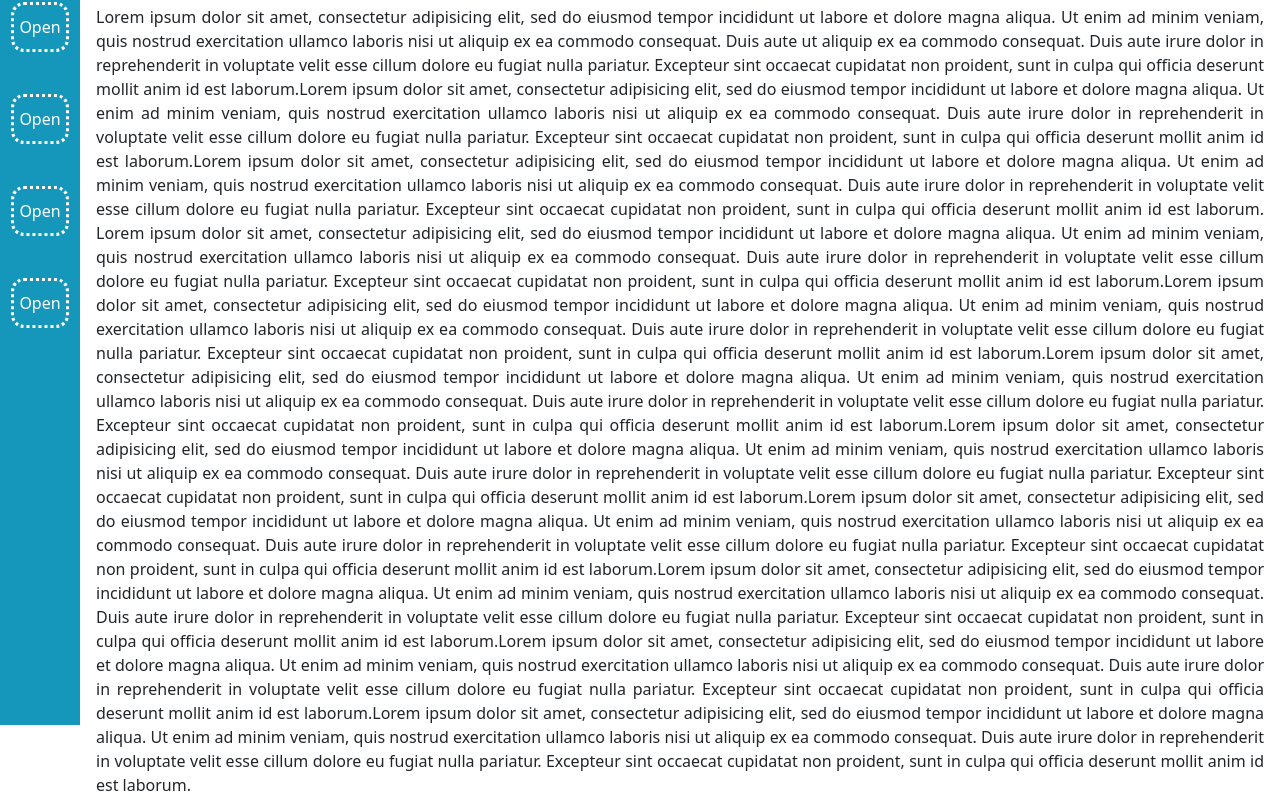
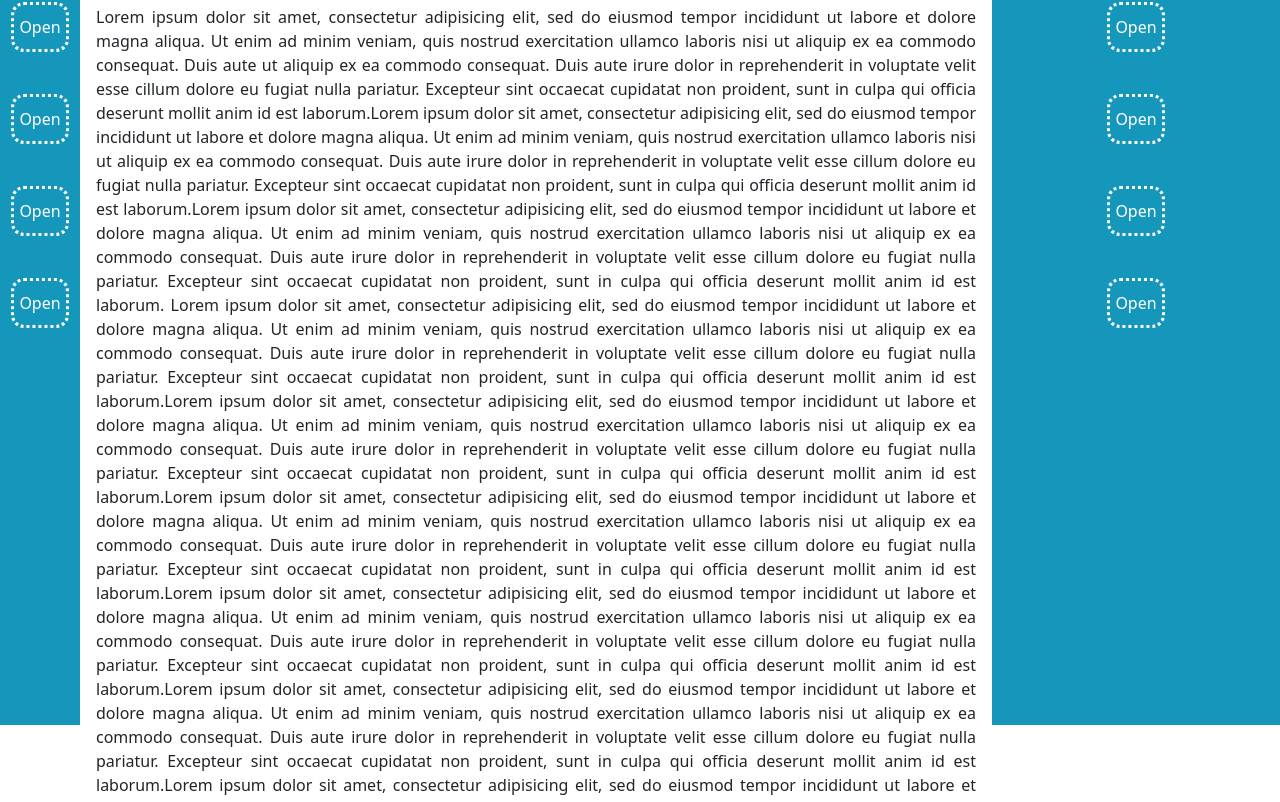
Before and after one commit to sudarshanmg/TheWebsite, a plain HTML site: page Front-end/Design/index.html in a window 1280 px wide. Shown: the part 131-933 px from the top of the page. Drawn offline with nearby package versions, Linux system fonts and the light colour scheme.

Commit message:
Second commit

```diff
--- a/Front-end/Design/index.html
+++ b/Front-end/Design/index.html
@@ -25,6 +25,8 @@
   <!-- Local css -->
 
   <link rel="stylesheet" href="styles.css">
+
+
 
 
 
@@ -92,6 +94,25 @@
 
     </ul>
   </nav>
+
+  <nav id = "remove" class="right">
+
+    <ul class="right-link">
+      <li class = "rgt-item">
+        Open
+      </li>
+      <li class = "rgt-item">
+        Open
+      </li>
+      <li class = "rgt-item">
+        Open
+      </li>
+      <li class = "rgt-item">
+        Open
+      </li>
+
+    </ul>
+  </nav>
   <main>
     <h1>Lorem Ipsum</h1>
     <p>
@@ -121,7 +142,7 @@
 
   </main>
   <!-- JavaScript -->
-  <script src="fun.js" charset="utf-8"></script>
+  <script src="index.js" charset="utf-8"></script>
 </body>
 
 </html>
--- a/Front-end/Design/styles.css
+++ b/Front-end/Design/styles.css
@@ -73,15 +73,73 @@ body::-webkit-scrollbar-thumb{
   background-color: white;
 }
 
+.right{
+  background-color: #1597BB;
+  width: 18rem;
+  float: right;
+  top:0;
+  position: sticky;
+
+  height: 100vh;
+
+}
+
+.right-link{
+  list-style: none;
+  display: flex;
+  flex-direction: column;
+  align-items: center;
+  padding: 0;
+  margin: 0;
+
+}
+
+
+
+.right-link:first-child{
+  margin-top: 4rem;
+}
+
+
+.rgt-item{
+  color: white;
+  padding: 10px 5px;
+  outline: 3px dotted white;
+  margin-bottom: 2rem;
+  border-radius: 10px;
+  cursor: pointer;
+  margin-top: 1rem;
+}
+
+
+
+
+
 /* Main content */
 
 main{
   margin-left: 6rem;
+  margin-right: 18rem;
   padding-right: 1rem;
   margin-top: 1rem;
   text-align: justify;
+
 }
 
 p{
   margin-top: 1rem;
+  margin-bottom: 0;
+  padding-bottom: 0;
 }
+
+@media(max-width: 700px){
+#remove{
+  display: none;
+}
+
+
+main{
+  margin-right: 1rem;
+}
+
+}
```
Also changed, not shown: Front-end/Design/index.js (added, +8 -0 lines), Front-end/Design/create_black_24dp.svg (deleted), Front-end/Design/feedback_black_24dp.svg (deleted), Front-end/Design/notifications_black_24dp.svg (deleted), Front-end/Design/package-lock.json (added).
